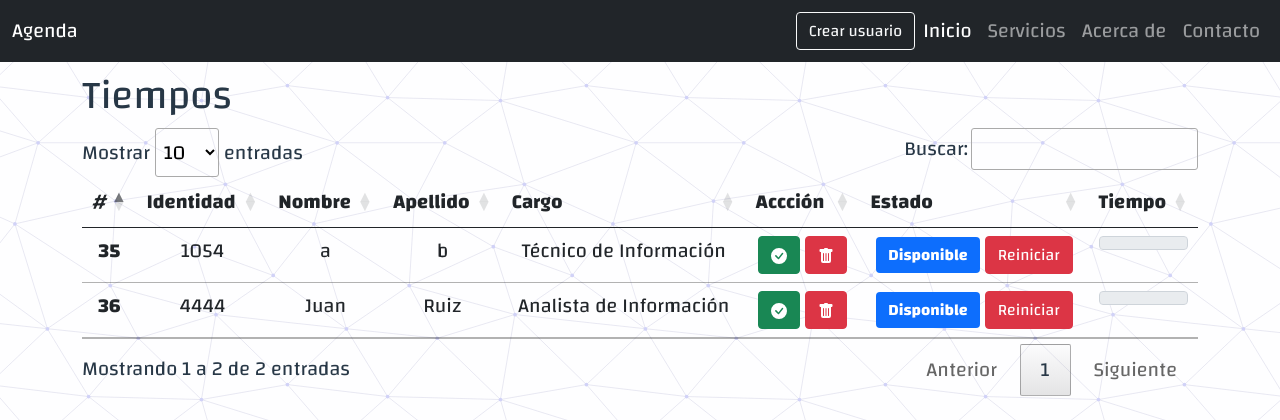
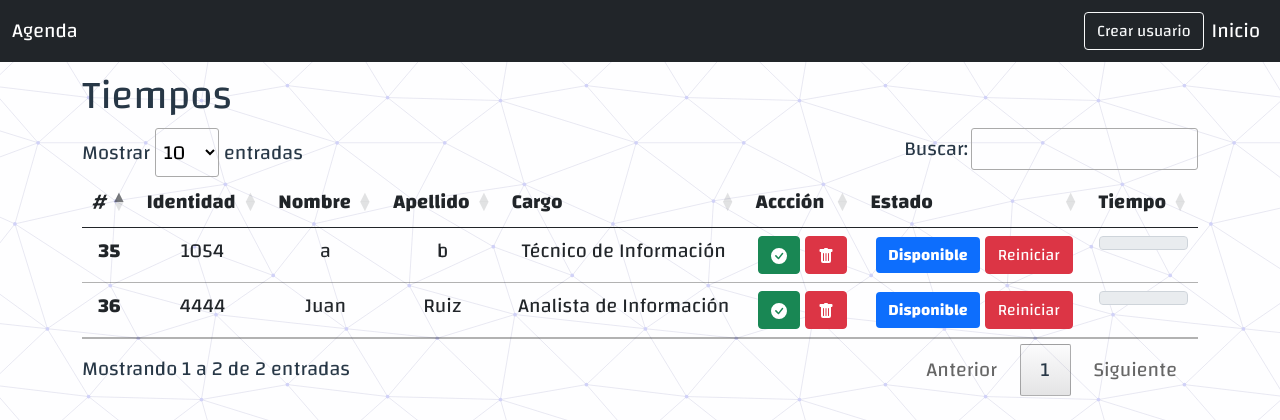
Before and after one commit to jhpenag95/agendaColva, a PHP site: page / in a window 1280 px wide. Shown: the top 420 px of the page. Run offline with PHP 8.4, Linux system fonts and the light colour scheme; data comes from the database, SQL or seed files in the repository; some libraries are stand-ins or nearby versions.

Commit message:
Se ocultan opciones de nav

```diff
--- a/index.php
+++ b/index.php
@@ -59,7 +59,7 @@ $total_client = mysqli_num_rows($queryData);
               <li class="nav-item">
                 <a class="nav-link active" href="#">Inicio</a>
               </li>
-              <li class="nav-item">
+              <!-- <li class="nav-item">
                 <a class="nav-link" href="#">Servicios</a>
               </li>
               <li class="nav-item">
@@ -68,7 +68,7 @@ $total_client = mysqli_num_rows($queryData);
               <li class="nav-item">
                 <a class="nav-link" href="#">Contacto</a>
               </li>
-            </ul>
+            </ul> -->
           </div>
         </ul>
       </div>
```
